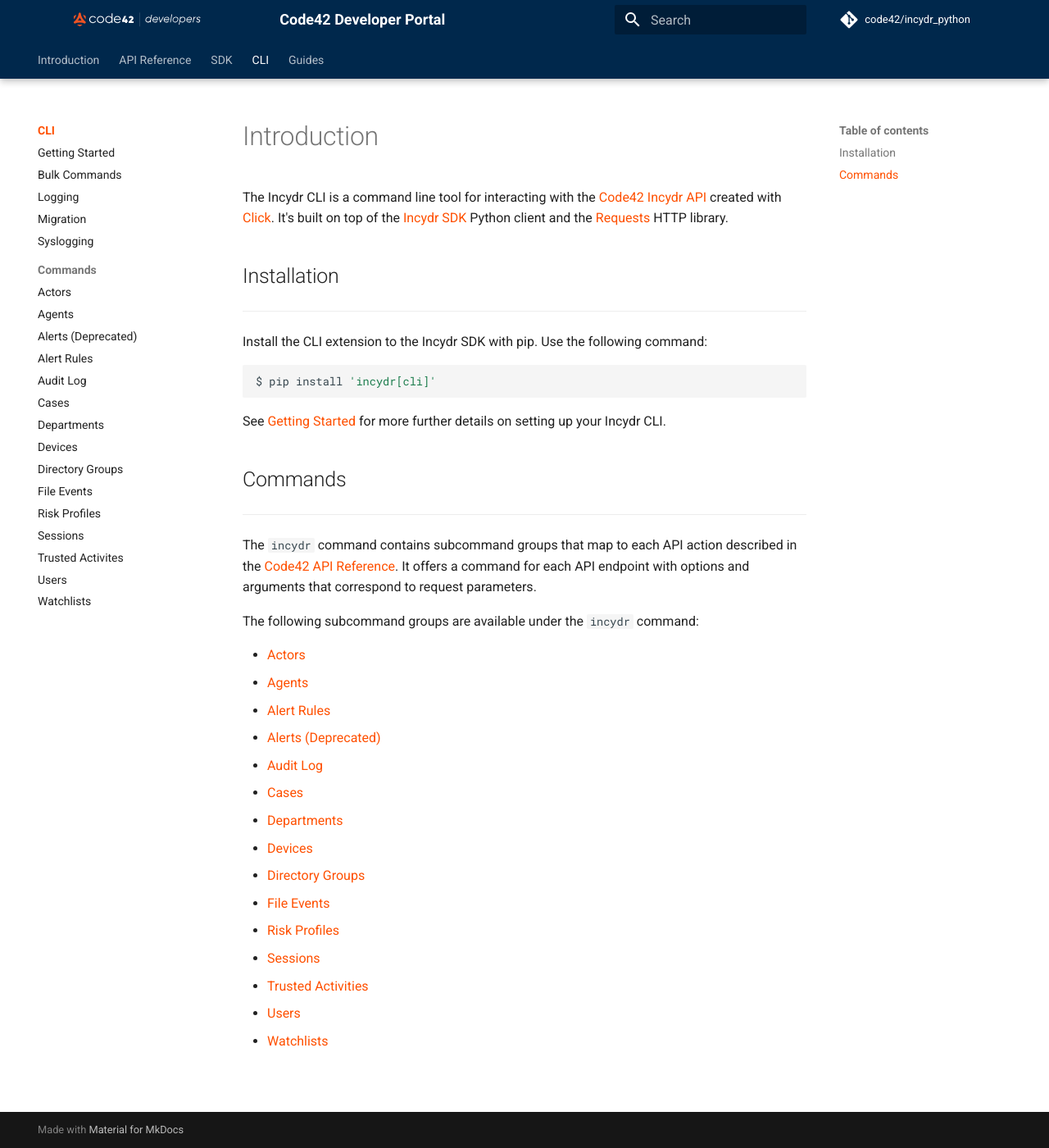
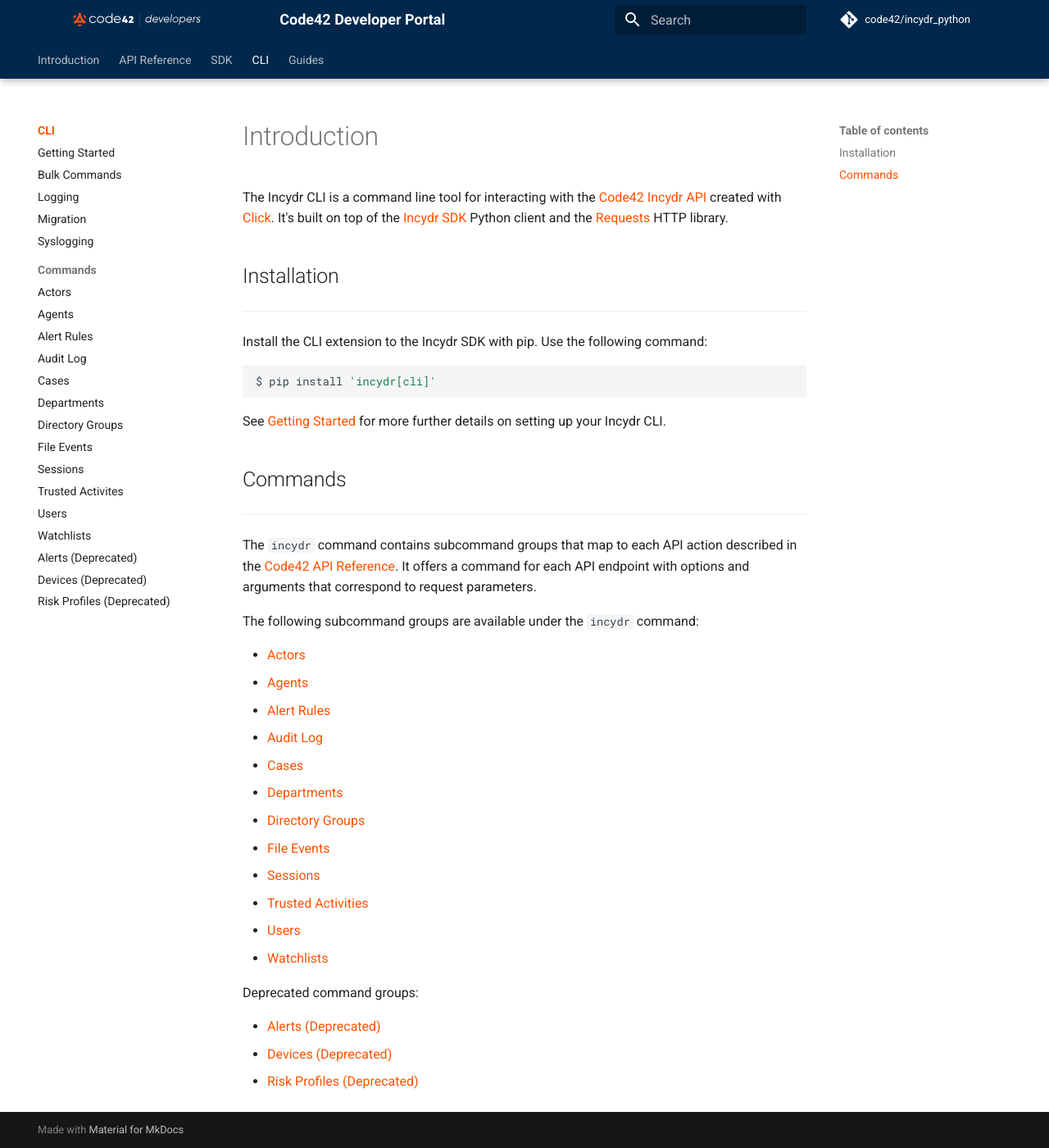
Before and after one commit to code42/incydr_python, an MkDocs documentation site: the page built from docs/cli/index.md, in a window 1280 px wide and 1400 px high. Shown: the whole window at 82% size. Built offline with MkDocs 1.6.1 and Material for MkDocs 9.7.7, drawn with Linux system fonts in a browser that asks for light colours; nearby versions of some CDN libraries; library files that are not in the unit come from our copies; comment, search, counter and statistics services are not loaded.

Commit message:
deprecate devices, docs

```diff
--- a/docs/cli/index.md
+++ b/docs/cli/index.md
@@ -28,15 +28,18 @@
 * [Actors](cmds/actors.md)
 * [Agents](cmds/agents.md)
 * [Alert Rules](cmds/alert_rules.md)
-* [Alerts (Deprecated)](cmds/alerts.md)
 * [Audit Log](cmds/audit_log.md)
 * [Cases](cmds/cases.md)
 * [Departments](cmds/departments.md)
-* [Devices](cmds/devices.md)
 * [Directory Groups](cmds/directory_groups.md)
 * [File Events](cmds/file_events.md)
-* [Risk Profiles](cmds/risk_profiles.md)
 * [Sessions](cmds/sessions.md)
 * [Trusted Activities](cmds/trusted_activities.md)
 * [Users](cmds/users.md)
 * [Watchlists](cmds/watchlists.md)
+
+Deprecated command groups:
+
+* [Alerts (Deprecated)](cmds/alerts.md)
+* [Devices (Deprecated)](cmds/devices.md)
+* [Risk Profiles (Deprecated)](cmds/risk_profiles.md)
--- a/mkdocs.yml
+++ b/mkdocs.yml
@@ -43,22 +43,22 @@
     - Reference:
       - Actors: 'sdk/clients/actors.md'
       - Agents: 'sdk/clients/agents.md'
-      - Alerts (Deprecated): 'sdk/clients/alerts.md'
       - Alert Rules: 'sdk/clients/alert_rules.md'
       - Alert Querying: 'sdk/clients/alert_queries.md'
       - Audit Log: 'sdk/clients/audit_log.md'
       - Cases: 'sdk/clients/cases.md'
       - Customer: 'sdk/clients/customer.md'
       - Departments: 'sdk/clients/departments.md'
-      - Devices: 'sdk/clients/devices.md'
       - Directory Groups: 'sdk/clients/directory_groups.md'
       - File Events: 'sdk/clients/file_events.md'
       - File Event Querying: 'sdk/clients/file_event_queries.md'
-      - Risk Profiles: 'sdk/clients/risk_profiles.md'
       - Sessions: 'sdk/clients/sessions.md'
       - Trusted Activites: 'sdk/clients/trusted_activities.md'
       - Users: 'sdk/clients/users.md'
       - Watchlists: 'sdk/clients/watchlists.md'
+      - Alerts (Deprecated): 'sdk/clients/alerts.md'
+      - Devices (Deprecated): 'sdk/clients/devices.md'
+      - Risk Profiles (Deprecated): 'sdk/clients/risk_profiles.md'
     - Enums: 'sdk/enums.md'
     - Models: 'sdk/models.md'
   - CLI:
@@ -71,19 +71,19 @@
       - Commands:
         - Actors: 'cli/cmds/actors.md'
         - Agents: 'cli/cmds/agents.md'
-        - Alerts (Deprecated): 'cli/cmds/alerts.md'
         - Alert Rules: 'cli/cmds/alert_rules.md'
         - Audit Log: 'cli/cmds/audit_log.md'
         - Cases: 'cli/cmds/cases.md'
         - Departments: 'cli/cmds/departments.md'
-        - Devices: 'cli/cmds/devices.md'
         - Directory Groups: 'cli/cmds/directory_groups.md'
         - File Events: 'cli/cmds/file_events.md'
-        - Risk Profiles: 'cli/cmds/risk_profiles.md'
         - Sessions: 'cli/cmds/sessions.md'
         - Trusted Activites: 'cli/cmds/trusted_activities.md'
         - Users: 'cli/cmds/users.md'
         - Watchlists: 'cli/cmds/watchlists.md'
+        - Alerts (Deprecated): 'cli/cmds/alerts.md'
+        - Devices (Deprecated): 'cli/cmds/devices.md'
+        - Risk Profiles (Deprecated): 'cli/cmds/risk_profiles.md'
   - Guides:
       - Introduction: 'integration-guides/index.md'
       - Microsoft Sentinel:
```
Also changed, not shown: docs/sdk/clients/devices.md (+1 -1 lines), docs/sdk/clients/risk_profiles.md (+1 -1 lines), docs/sdk/enums.md (+3 -1 lines), docs/sdk/models.md (+8 -2 lines), 5 other files.
